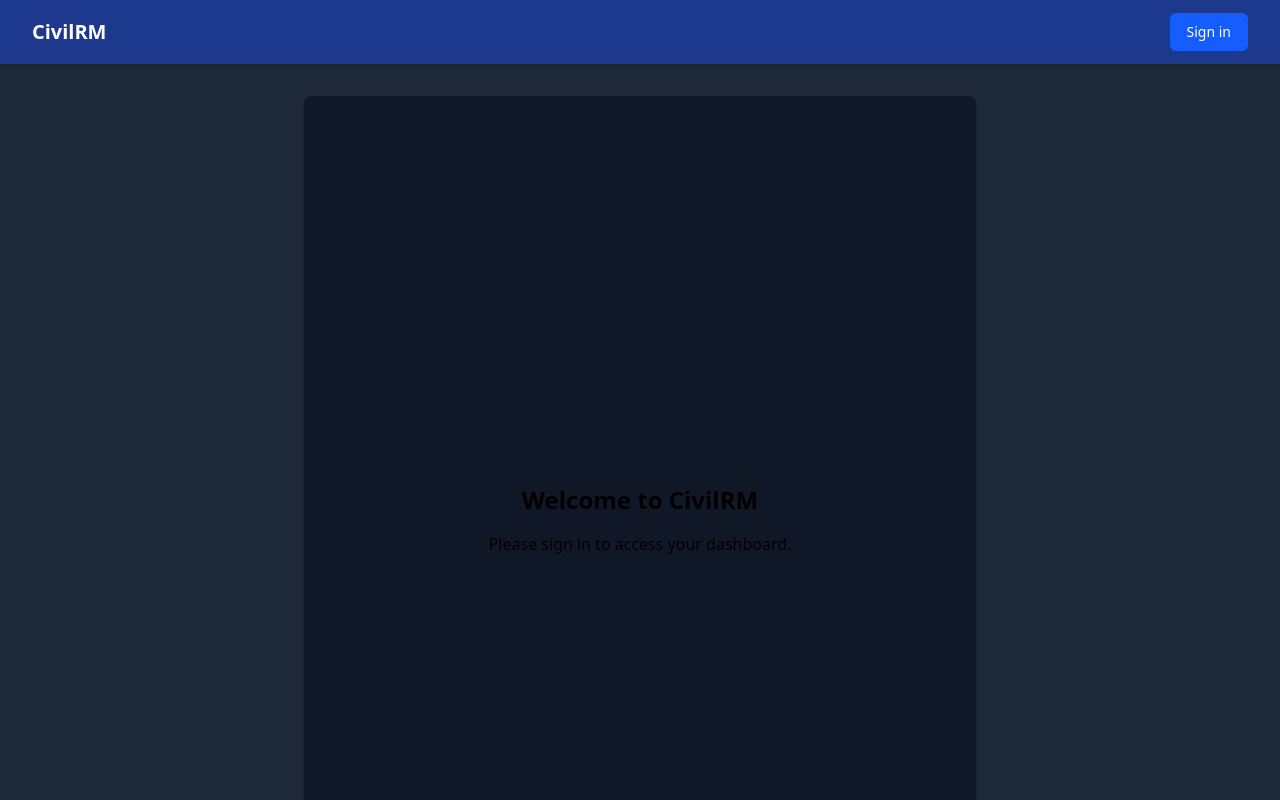
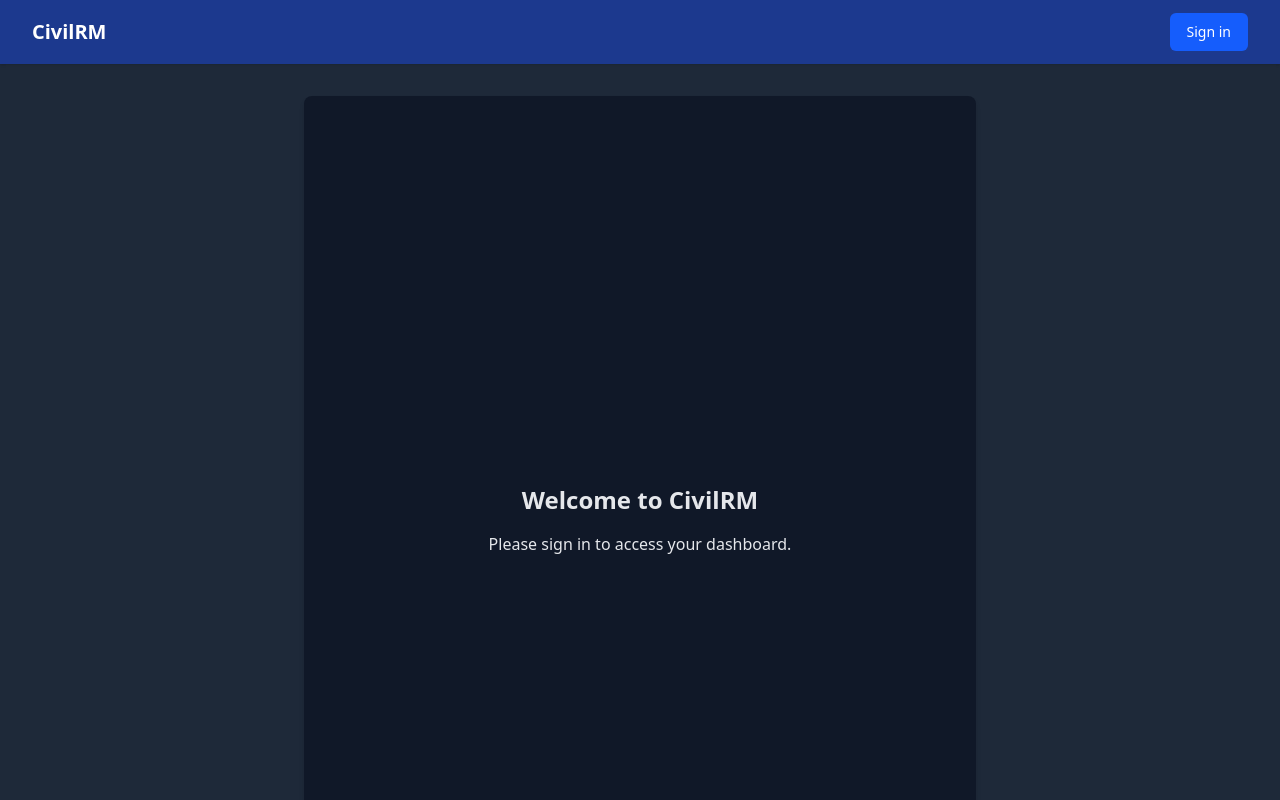
Before and after one commit to narthur/civilrm, a Next.js app: page / in a window 1280 px wide. Shown: the top 800 px of the page. Built offline with nearby package versions, Linux system fonts and the light colour scheme; no server answers.

Commit message:
welcome message text color

```diff
--- a/pages/_app.tsx
+++ b/pages/_app.tsx
@@ -37,7 +37,7 @@
       <ConvexProviderWithClerk client={convex} useAuth={useAuth}>
         <Layout>
           <Unauthenticated>
-            <div className="flex items-center justify-center min-h-screen">
+            <div className="flex items-center justify-center min-h-screen text-gray-200">
               <div className="text-center">
                 <h1 className="text-2xl font-bold mb-4">Welcome to CivilRM</h1>
                 <p className="mb-4">Please sign in to access your dashboard.</p>
```
